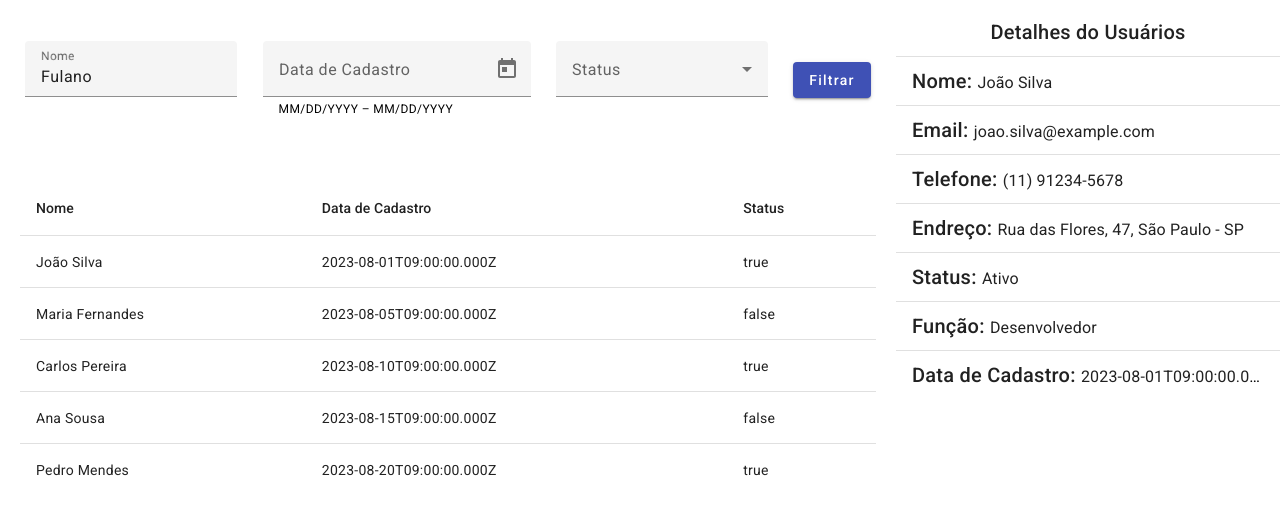
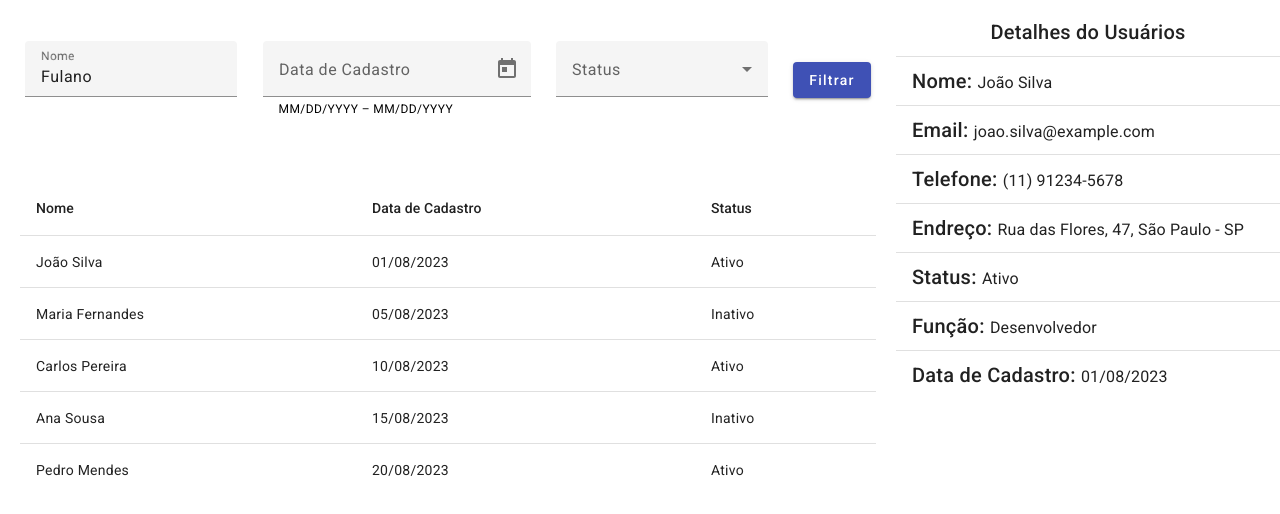
Before and after one commit to tavodin/projeto-filtro-de-lista-de-usuarios-angular, an Angular app: page / in a window 1280 px wide. Shown: the top 514 px of the page. Built offline with nearby package versions, Linux system fonts and the light colour scheme.

Commit message:
Pipe para datas e valores vazios

```diff
--- a/src/app/components/components.module.ts
+++ b/src/app/components/components.module.ts
@@ -22,7 +22,7 @@ import { PipesModule } from "../pipes/pipes.module";
     exports: [
         UserDetailsComponent,
         FilterComponent,
-        UsersListComponent
+        UsersListComponent,
     ]
 })
 export class ComponentsModule { }
--- a/src/app/components/user-details/user-details.component.html
+++ b/src/app/components/user-details/user-details.component.html
@@ -7,13 +7,13 @@
         <mat-divider></mat-divider>
 
         <mat-list-item>
-            <span class="mat-h2">Nome: </span><span class="mat-h3">{{user.nome}}</span>
+            <span class="mat-h2">Nome: </span><span class="mat-h3">{{user.nome | dashIfEmpty}}</span>
         </mat-list-item>
 
         <mat-divider></mat-divider>
 
         <mat-list-item>
-            <span class="mat-h2">Email: </span><span class="mat-h3">{{user.email}}</span>
+            <span class="mat-h2">Email: </span><span class="mat-h3">{{user.email | dashIfEmpty}}</span>
         </mat-list-item>
 
         <mat-divider></mat-divider>
@@ -37,13 +37,13 @@
         <mat-divider></mat-divider>
 
         <mat-list-item>
-            <span class="mat-h2">Função: </span><span class="mat-h3">{{user.funcao}}</span>
+            <span class="mat-h2">Função: </span><span class="mat-h3">{{user.funcao | dashIfEmpty}}</span>
         </mat-list-item>
 
         <mat-divider></mat-divider>
 
         <mat-list-item>
-            <span class="mat-h2">Data de Cadastro: </span><span class="mat-h3">{{user.dataCadastro}}</span>
+            <span class="mat-h2">Data de Cadastro: </span><span class="mat-h3">{{user.dataCadastro | date:'dd/MM/yyyy' | dashIfEmpty}}</span>
         </mat-list-item>
     </mat-list>
 </div>
--- a/src/app/components/users-list/users-list.component.html
+++ b/src/app/components/users-list/users-list.component.html
@@ -4,19 +4,19 @@
         <!-- Coluna nome -->
         <ng-container matColumnDef="name">
             <th mat-header-cell *matHeaderCellDef> Nome </th>
-            <td mat-cell *matCellDef="let user" class="users-list__item" (click)="onUserSelected(user)"> {{user.nome}} </td>
+            <td mat-cell *matCellDef="let user" class="users-list__item" (click)="onUserSelected(user)"> {{user.nome | dashIfEmpty}} </td>
         </ng-container>
 
         <!-- Coluna Data de Cadastro -->
         <ng-container matColumnDef="date">
             <th mat-header-cell *matHeaderCellDef> Data de Cadastro </th>
-            <td mat-cell *matCellDef="let user" class="users-list__item" (click)="onUserSelected(user)"> {{user.dataCadastro}} </td>
+            <td mat-cell *matCellDef="let user" class="users-list__item" (click)="onUserSelected(user)"> {{user.dataCadastro | date:'dd/MM/yyyy' | dashIfEmpty}} </td>
         </ng-container>
 
         <!-- Coluna Status -->
         <ng-container matColumnDef="status">
             <th mat-header-cell *matHeaderCellDef> Status </th>
-            <td mat-cell *matCellDef="let user" class="users-list__item" (click)="onUserSelected(user)"> {{user.ativo}} </td>
+            <td mat-cell *matCellDef="let user" class="users-list__item" (click)="onUserSelected(user)"> {{user.ativo | status}} </td>
         </ng-container>
 
         <tr mat-header-row *matHeaderRowDef="displayedColumns"></tr>
--- /dev/null
+++ b/src/app/pipes/dash-if-empty.pipe.ts
@@ -0,0 +1,17 @@
+import { Pipe, PipeTransform } from '@angular/core';
+
+@Pipe({
+  name: 'dashIfEmpty'
+})
+export class DashIfEmptyPipe implements PipeTransform {
+
+  transform(value: any): string | any {
+    const IS_EMPTY = value === undefined || value === null || value === '';
+
+    if(IS_EMPTY) {
+      return '-';
+    }
+
+    return value;
+  }
+}
```
Also changed, not shown: src/app/pipes/pipes.module.ts (+5 -2 lines).
